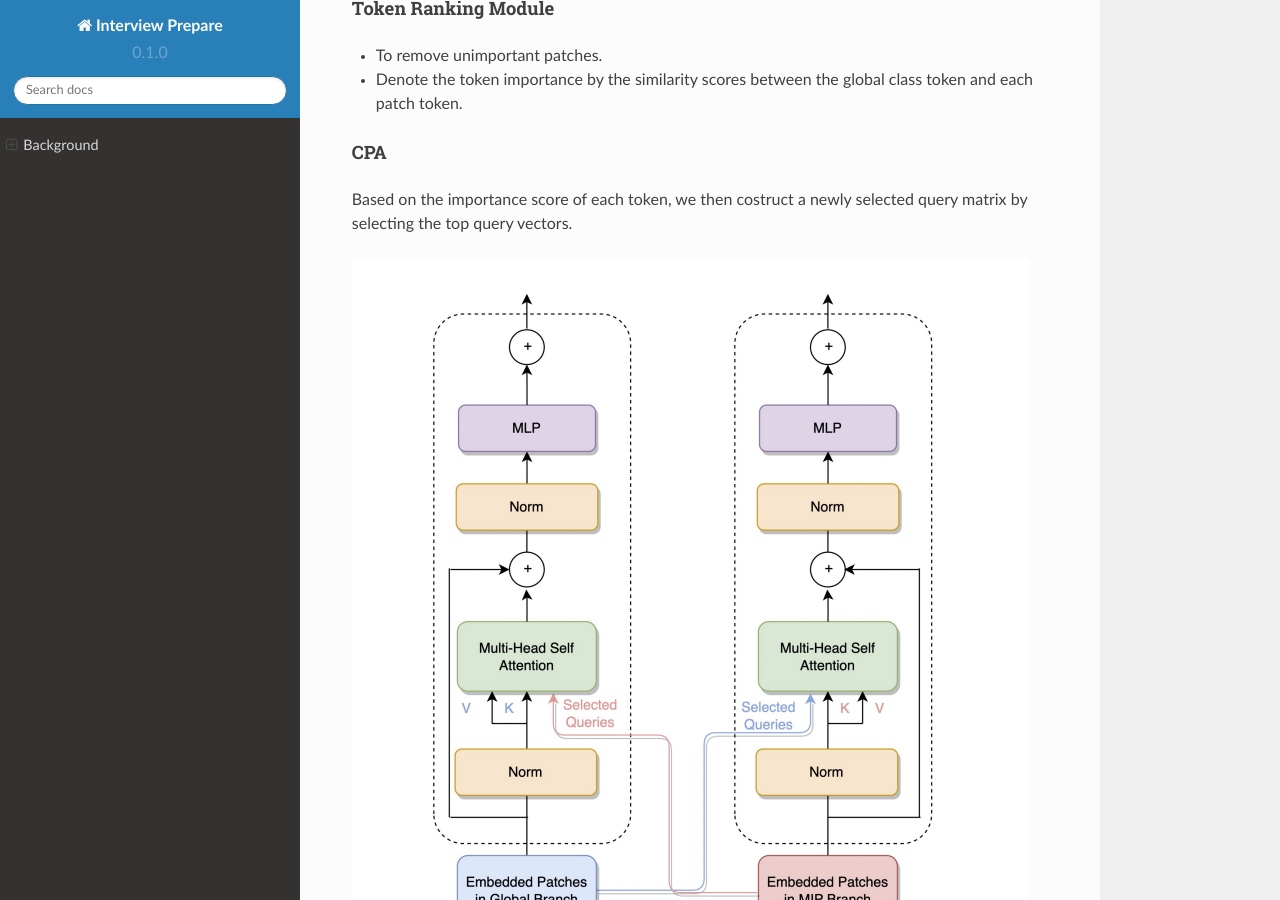
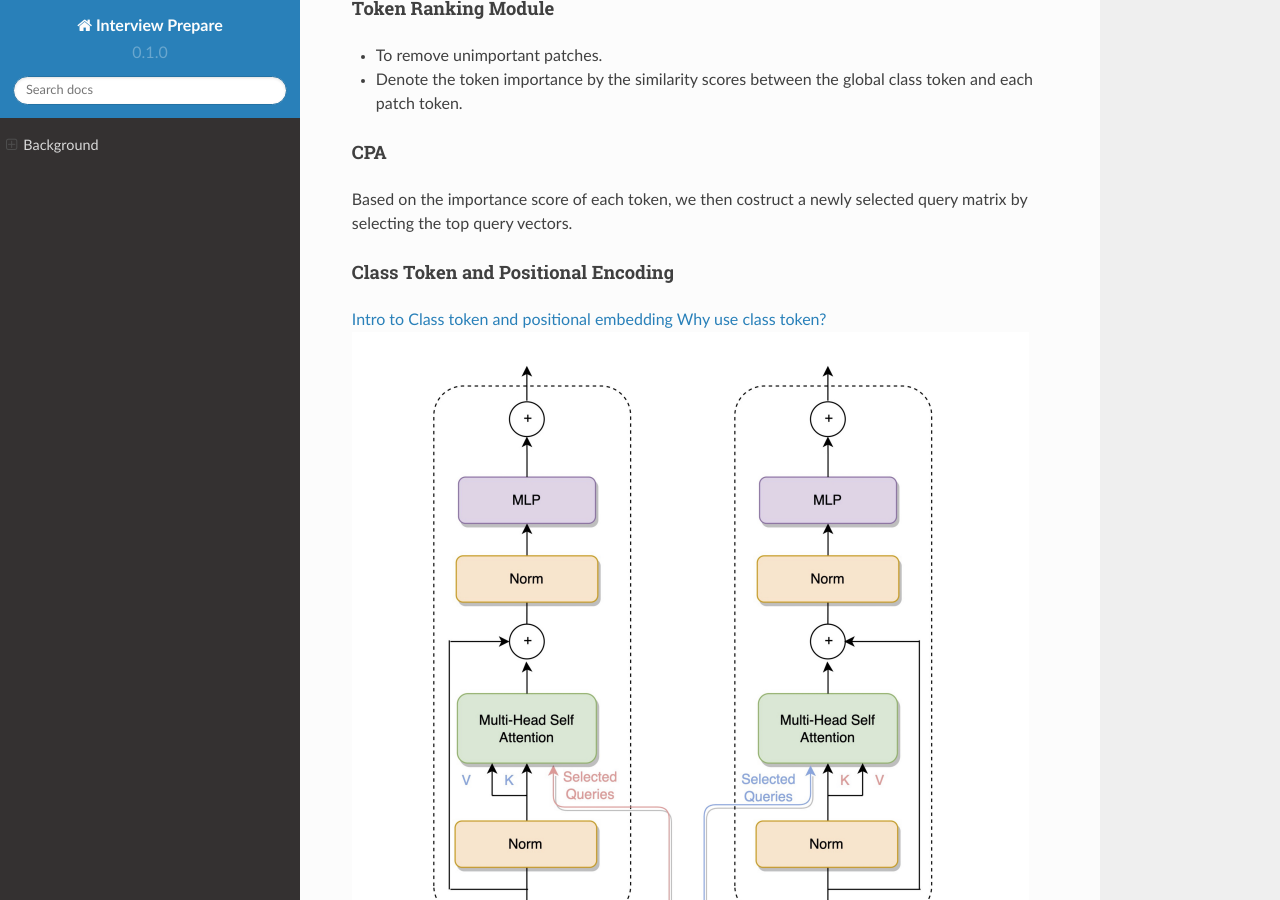
Before and after one commit to Raychen0617/Interview_prepare, a Sphinx documentation site: the page built from docs/source/background.md, in a window 1280 px wide and 900 px high, scrolled down 1763 px. Built offline with Sphinx 7.4.7 and the Read the Docs theme 2.0.0, drawn with Linux system fonts in a browser that asks for light colours.

Commit message:
update_docs

```diff
--- a/docs/source/background.md
+++ b/docs/source/background.md
@@ -23,6 +23,9 @@
 ##### CPA
 Based on the importance score of each token, we then costruct a newly selected query matrix by selecting the top query vectors.
 
+##### Class Token and Positional Encoding
+[Intro to Class token and positional embedding](https://deepganteam.medium.com/vision-transformers-for-computer-vision-9f70418fe41a)
+[Why use class token?](https://datascience.stackexchange.com/questions/90649/class-token-in-vit-and-bert)
 ![](./images/resume/cpa.png)
 
 
```
